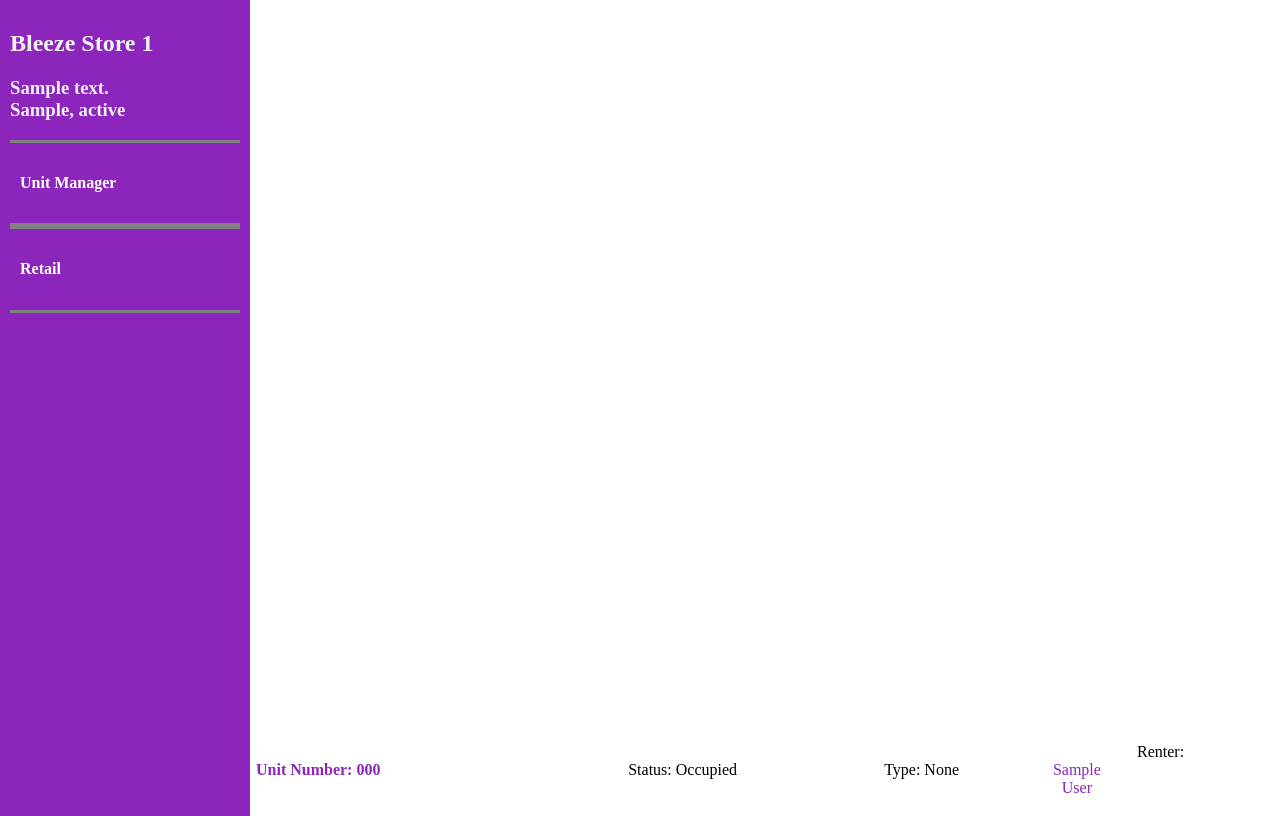
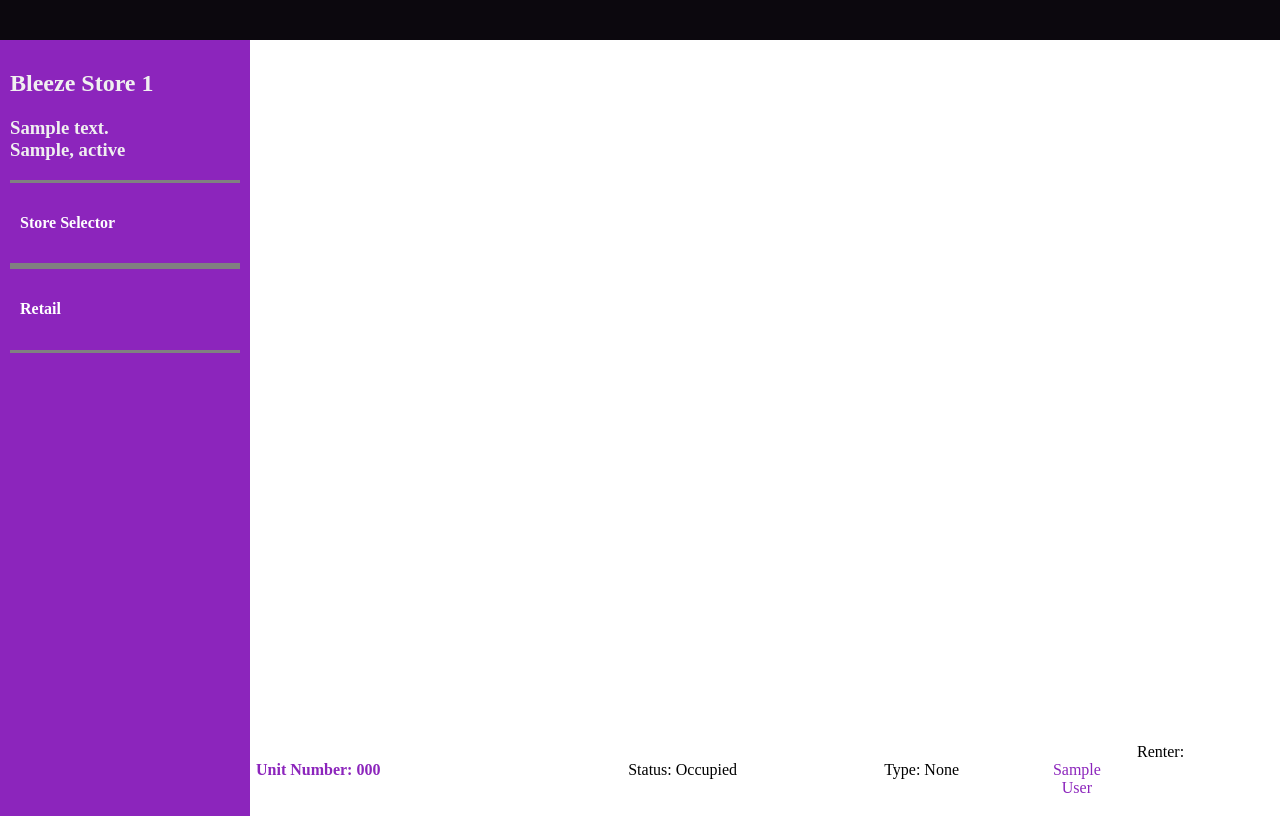
Before and after one commit to mitchhenline/bleeze, a Flask app: page /1 in a window 1280 px wide. Run offline with Flask 3, Linux system fonts and the light colour scheme; tables that the repository leaves empty hold one stand-in row (Sample ...).

Commit message:
header bar added to store page

```diff
--- a/static/styles.css
+++ b/static/styles.css
@@ -12,19 +12,24 @@
 
 /* ----------HEADER AND BODY CLASSES---------- */
 
-.header {
+.header-bar {
+    height: 5%;
+    background-color: #0c080e;
     position: fixed;
     top: 0;
     left: 0;
     right: 0;
-    background-color: #8c25bc;
-    color: #fff; /* Header text color */
-    height: 25%;
-    z-index: 2; /* Ensure it's above other elements */
+    z-index: 1;
 }
 
-.body {
-    padding: 20px;
+.header {
+    position: fixed;
+    top: 5%;
+    left: 0;
+    right: 0;
+    color: #fff; /* Header text color */
+    height: 20%;
+    z-index: 2; /* Ensure it's above other elements */
 }
 
 /* ----------STORE SELECTOR PAGE---------- */
@@ -66,7 +71,7 @@
     flex: 1;
     position: fixed;
     left: 0;
-    top: 0; /* Fixed position from the top */
+    top: 5%; /* Fixed position from the top */
     height: 100vh; /* Set a fixed height for the sidebar */
     padding: 10px;
     background-color: #8c25bc;
--- a/templates/store.html
+++ b/templates/store.html
@@ -2,6 +2,8 @@
 {% block title %}Bleeze{% endblock %}
 
 {% block body %}
+
+<div class="header-bar"></div>
 
 <div class="container">
     <div class="sidebar">
@@ -10,7 +12,7 @@
 
         <a href="/" class="sidebar-menu-item">
             <div>
-                <h4>Unit Manager</h4>
+                <h4>Store Selector</h4>
             </div>
         </a>
 
```
